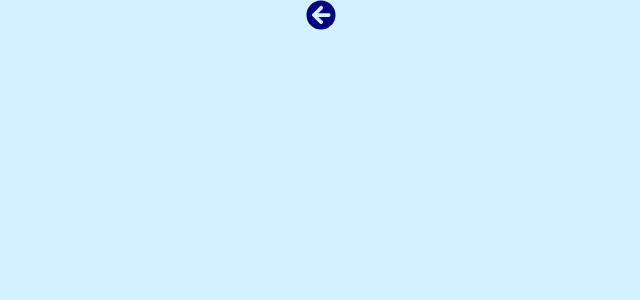
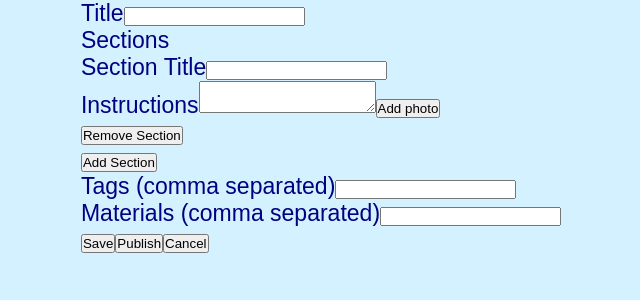
Before and after one commit to ldamps/YarnScapeApp, a React (Vite) app in the folder yarnscape-app/: page /create in a window 1280 px wide. Shown: the top 300 px of the page, without its empty margins (319-959 px from the left). Built offline with nearby package versions, Linux system fonts and the light colour scheme; no server answers; sample sign-in values are in the browser's storage.

Commit message:
createpattern

```diff
--- a/yarnscape-app/src/pages/Create.tsx
+++ b/yarnscape-app/src/pages/Create.tsx
@@ -1,25 +1,147 @@
-// For the Pattern Create screen
-import { useNavigate } from "react-router-dom";
-import {FaArrowCircleLeft} from 'react-icons/fa';
+// For creating a crochet pattern
+import React, { useState } from 'react';
+import { useNavigate } from 'react-router-dom';
+import { getAuth } from 'firebase/auth';
 import './styles.css'
+import { getFirestore, collection, query, where, getDocs, addDoc, updateDoc, doc } from 'firebase/firestore';
 
+interface Section {
+    title: string;
+    instructions: string;
+    photoUrl?: string; // Optional photo URL
+};
+
+interface Pattern {
+    id: string;
+    title: string;
+    sections: Section[];
+    tags: string[];
+    materials: string[];
+};
 
 const Create = () => {
     const navigate = useNavigate();
-    const handleGoBack = () => {
-        navigate(-1);
+    const db = getFirestore();
+    const auth = getAuth();
+    const user = auth.currentUser;
+
+    const [title, setTitle] = useState<string>('');
+    const [sections, setSections] = useState<Section[]>([{ title: '', instructions: '', photoUrl: '' }]);
+    const [tags, setTags] = useState<string[]>([]);
+    const [materials, setMaterials] = useState<string[]>([]);
+
+    // Handle form input changes
+    const handleTitleChange = (e: React.ChangeEvent<HTMLInputElement>) => {
+        setTitle(e.target.value);
+    };
+
+    const handleTagChange = (e: React.ChangeEvent<HTMLInputElement>) => {
+        setTags(e.target.value.split(',').map(tag => tag.trim())); // Converts comma-separated tags into an array
+    };
+
+    const handleMaterialsChange = (e: React.ChangeEvent<HTMLInputElement>) => {
+        setMaterials(e.target.value.split(',').map(material => material.trim()));
+    };
+
+    const handleSectionChange = (index: number, key: keyof Section, value: string) => {
+        const updatedSections = [...sections];
+        updatedSections[index] = { ...updatedSections[index], [key]: value };
+        setSections(updatedSections);
+    };
+
+    const addSection = () => {
+        setSections([...sections, { title: '', instructions: '', photoUrl: '' }]);
+    };
+
+    const removeSection = (index: number) => {
+        const updatedSections = sections.filter((_, i) => i !== index);
+        setSections(updatedSections);
+    };
+
+    // Submit the form
+    const handleSubmit = async (e: React.FormEvent) => {
+        e.preventDefault();
+
+        try {
+            // Save to Firestore
+            //await firestore.collection('patterns').add(patternData);
+            await addDoc(collection(db, 'my-patterns'), {
+                userId: user?.uid, title: title, sections: sections, tags: tags, materials: materials
+            })
+            alert('Pattern added successfully!');
+            // Reset form
+            setTitle('');
+            setSections([{ title: '', instructions: '', photoUrl: '' }]);
+            setTags([]);
+            setMaterials([]);
+        } catch (error) {
+            console.error('Error adding pattern: ', error);
+        }
+    };
+
+    const handleCancel = () => {
+        // reset the form
+        setTitle('');
+        setSections([{ title: '', instructions: '', photoUrl: '' }]);
+        setTags([]);
+        setMaterials([]);
+        // go back to the design screen
+        navigate('/design');
     }
-
 
     return (
         <div className="create-container">
-            <div className="settings-header">
-                <div className="back-icon" onClick={handleGoBack}>
-                    <FaArrowCircleLeft size={30} />
+            <form onSubmit={handleSubmit}>
+
+                <div className="create-headerSection">
+                    <div>
+                        <label>Title</label>
+                        <input type="text" value={title} onChange={handleTitleChange} required />
+                    </div>
                 </div>
-            </div>
+
+                <div className="create-body-sections">
+                    <label>Sections</label>
+                    {sections.map((section, index) => (
+                    <div key={index}>
+                        <div>
+                            <label>Section Title</label>
+                            <input type="text" value={section.title} onChange={(e) => handleSectionChange(index, 'title', e.target.value)} required />
+                        </div>
+                        <div>
+                            <label>Instructions</label>
+                            <textarea value={section.instructions} onChange={(e) => handleSectionChange(index, 'instructions', e.target.value)} required />
+                            <button>Add photo</button>
+                        </div>
+                        {/*
+                        <div>
+                            <label>Photo URL (optional)</label>
+                            <input type="text" value={section.photoUrl || ''} onChange={(e) => handleSectionChange(index, 'photoUrl', e.target.value)} />
+                        </div> */}
+                        <button type="button" onClick={() => removeSection(index)}>Remove Section</button>
+                    </div>
+                    ))}
+                    <button type="button" onClick={addSection}>Add Section</button>
+                </div>
+
+                <div className="create-optional">
+                    <div className="create-tags">
+                        <label>Tags (comma separated)</label>
+                        <input type="text" value={tags.join(', ')} onChange={handleTagChange} />
+                    </div>
+
+                    <div className="create-materials">
+                        <label>Materials (comma separated)</label>
+                        <input type="text" value={materials.join(', ')} onChange={handleMaterialsChange} />
+                    </div>
+                </div>
+
+                <button type="submit">Save</button>
+                <button>Publish</button>
+                <button onClick={handleCancel}>Cancel</button>
+            </form>
         </div>
-    )
-}
+    );
+};
 
 export default Create
--- a/yarnscape-app/src/pages/design.tsx
+++ b/yarnscape-app/src/pages/design.tsx
@@ -1,17 +1,59 @@
 // For the Pattern design screen
-import React, { useState } from 'react';
+import React, { useEffect, useState } from 'react';
+import { useNavigate } from 'react-router-dom';
 import BottomNav from '../components/bottomNav';
 import './styles.css'
+import { getAuth } from 'firebase/auth';
+import { db } from '../main';
+import { getFirestore, collection, query, where, getDocs, addDoc, updateDoc, doc } from 'firebase/firestore';
+
+interface Pattern {
+    id: string;
+    title: string;
+}
 
 
 const Design = () => {
+    const auth = getAuth();
+    const user = auth.currentUser; // the current user
+
+    const [myPatterns, setMyPatterns] = useState<Pattern[]>([]);
+    const [loading, setLoading] = useState(true);
+
+    // To create a new pattern
+    const navigate = useNavigate();
+    const navigateToCreate = () => {
+        navigate('/create');
+    }
+
+    // List of the current user's patterns - fetch the user's patterns from firestore
+    useEffect(() => {
+        if (user) {
+            const fetchMyPatterns = async () => {
+                const q = query(collection(db, 'my-patterns'), where('userId', '==', user.uid));
+
+                const querySnapshot = await getDocs(q);
+                const myPatternList: Pattern[] = [];
+                querySnapshot.forEach((doc) => {
+                    const data = doc.data();
+                    if (data.title) {
+                        myPatternList.push({ id: doc.id, title: data.title });
+                    }
+                });
+                setMyPatterns(myPatternList);
+                setLoading(false);
+            };
+
+            fetchMyPatterns();
+        }
+    }, [db, user]);
 
     // For the bottom navbar
     const [currentTab, setCurrentTab] = useState('design');
 
-        const handleTabChange = (tab: string) => {
-            setCurrentTab(tab); // Update the active tab
-        };
+    const handleTabChange = (tab: string) => {
+        setCurrentTab(tab); // Update the active tab
+    };
 
 
     return (
@@ -21,14 +63,34 @@ const Design = () => {
             </div>
 
             <div className="design-body">
-                <button>+ Create new patern</button>
+                <button onClick={navigateToCreate}>+ Create new patern</button>
 
                 <h3>My patterns: </h3>
+                {loading ? (
+                    <p>Loading...</p>
+                ) : (
+                    <div className='myPattern-column'>
+                        {myPatterns.length > 0 ? (
+                            <ul>
+                                {myPatterns.map((pattern) => (
+                                    <li key={pattern.id}>
+                                        <div className="myPattern-item">
+                                            <span>{pattern.title}</span>
+                                            <button>Edit</button>
+                                        </div>
+                                    </li>
+                                ))}
+                            </ul>
+                        ) : (
+                            <p>no patterns</p>
+                        )}
+                    </div>
+                )}
             </div>
 
             <BottomNav currentTab={currentTab} onTabChange={handleTabChange} />
         </div>
-    )
-}
+    );
+};
 
 export default Design
--- a/yarnscape-app/src/pages/inventory.tsx
+++ b/yarnscape-app/src/pages/inventory.tsx
@@ -32,10 +32,7 @@ const Inventory = () => {
     const [yarnInventory, setYarnInventory] = useState<Yarn[]>([]);
     const [loading, setLoading] = useState(true);
 
-
     const user = auth.currentUser; // the current signed in user
-
-
 
     // fetch the user's yarn inventory from firestore
     useEffect(() => {
```
